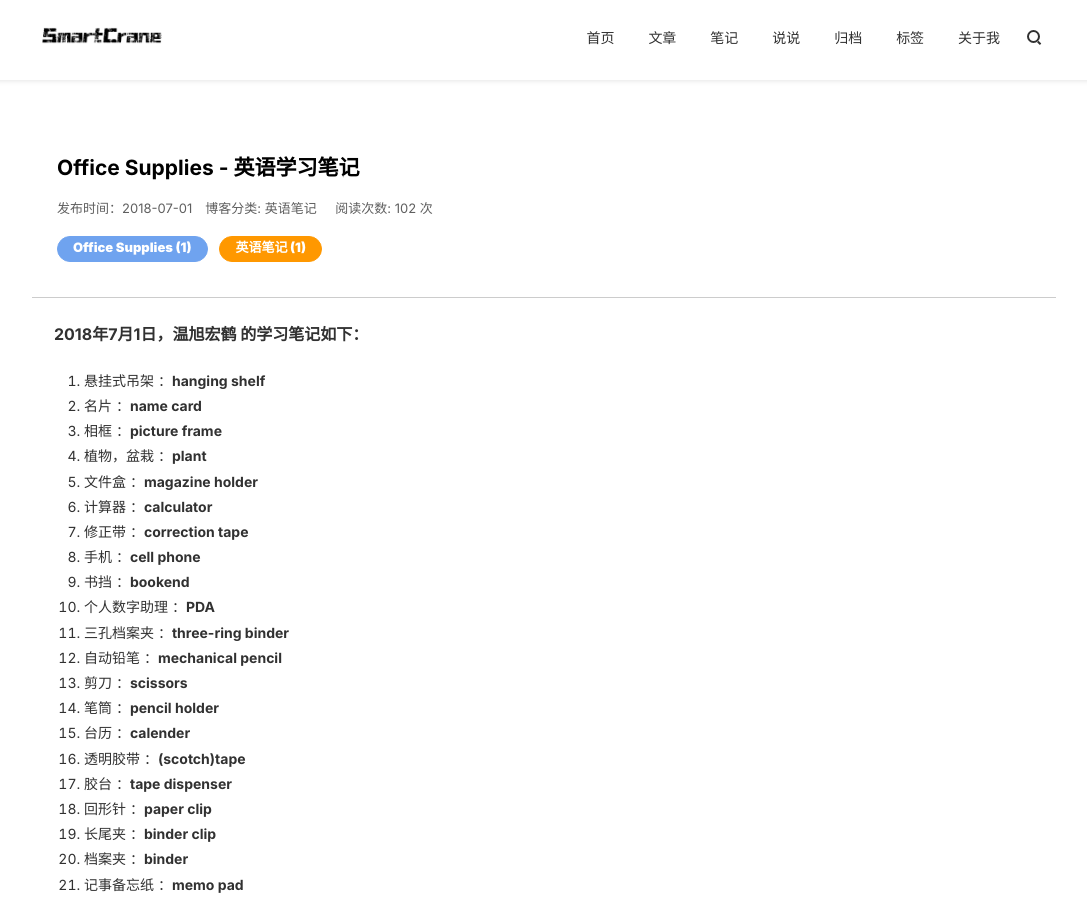
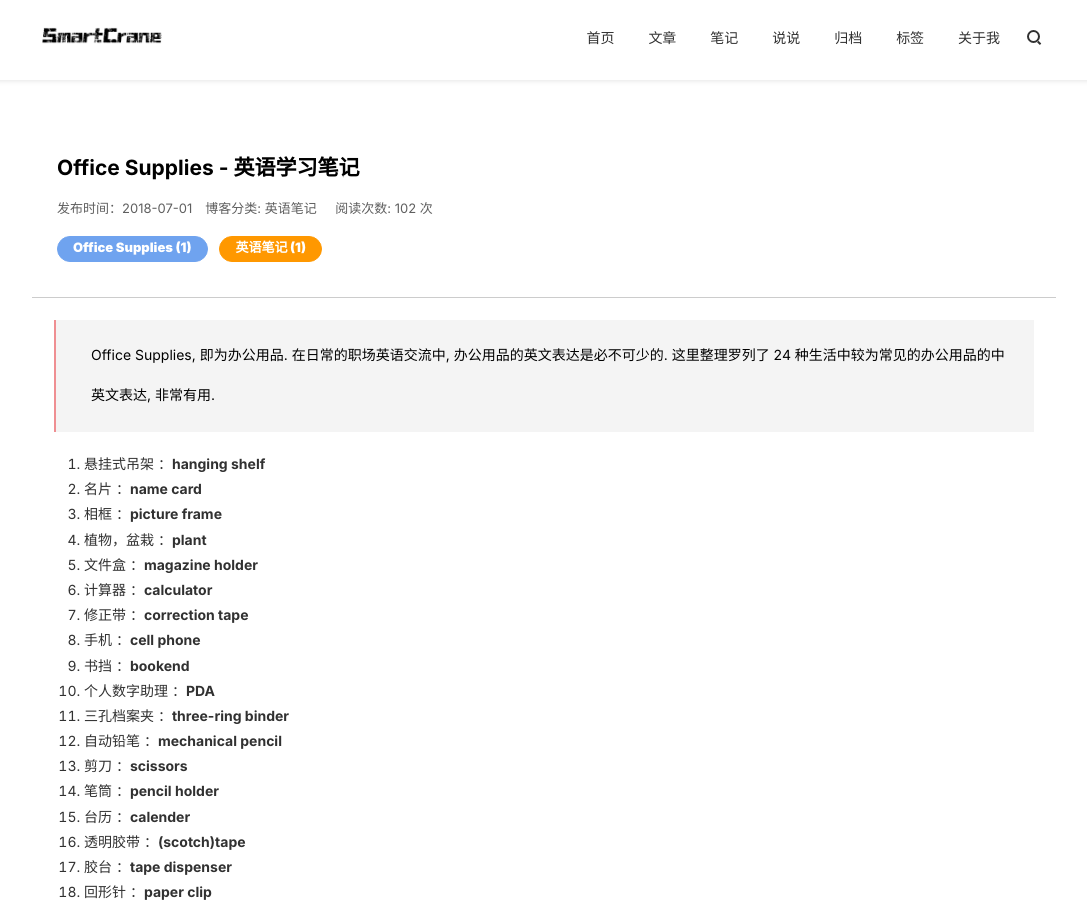
Before and after one commit to smartcrane2/smartcrane2.github.io, a Jekyll site: the page built from _posts/书籍/2018-09-07-Office Supplies.md, in a window 1280 px wide and 900 px high. Shown: the whole window, without its empty margins (96-1183 px from the left). Built offline with Jekyll 4.4.1, drawn with Linux system fonts in a browser that asks for light colours; nearby versions of some CDN libraries; comment, search, counter and statistics services are not loaded.

Commit message:
update Office Supplies

```diff
--- a/_posts/书籍/2018-09-07-Office Supplies.md
+++ b/_posts/书籍/2018-09-07-Office Supplies.md
@@ -10,7 +10,7 @@ date:   2018-07-01 22:17
 category: 英语笔记
 ---
 
-#### 2018年7月1日，温旭宏鹤 的学习笔记如下：
+> Office Supplies, 即为办公用品. 在日常的职场英语交流中, 办公用品的英文表达是必不可少的. 这里整理罗列了 24 种生活中较为常见的办公用品的中英文表达, 非常有用.
 
 1. 悬挂式吊架		：**hanging shelf**
 2. 名片 				：**name card**
```
